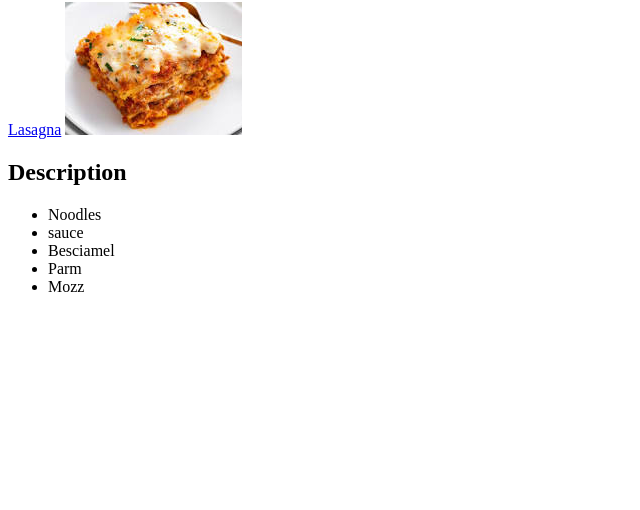
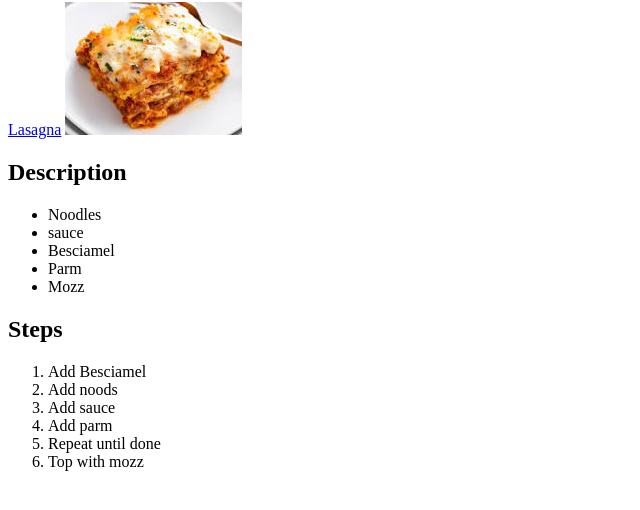
Before and after one commit to garrett-w-powers/odin-recipes, a plain HTML site: page index.html in a window 1280 px wide. Shown: the part 78-588 px from the top of the page, without its empty margins (0-640 px from the left). Drawn offline with Linux system fonts and the light colour scheme.

Commit message:
Add steps

```diff
--- a/index.html
+++ b/index.html
@@ -18,5 +18,14 @@
         <li>Parm</li>
         <li>Mozz</li>
     </ul>
+    <h2>Steps</h2>
+    <ol>
+        <li>Add Besciamel</li>
+        <li>Add noods</li>
+        <li>Add sauce</li>
+        <li>Add parm</li>
+        <li>Repeat until done</li>
+        <li>Top with mozz</li>
+    </ol>
 </body>
 </html>
```
